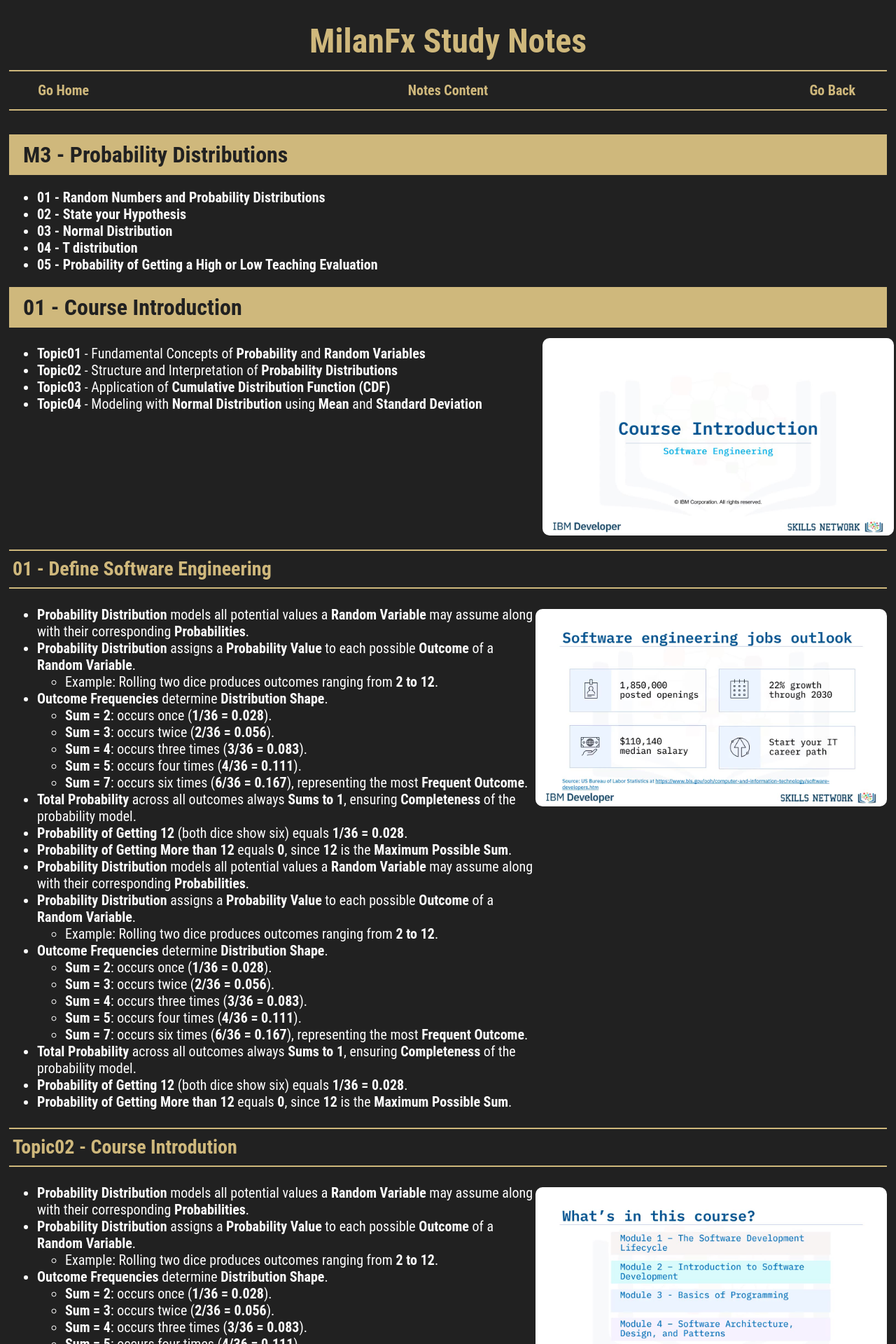
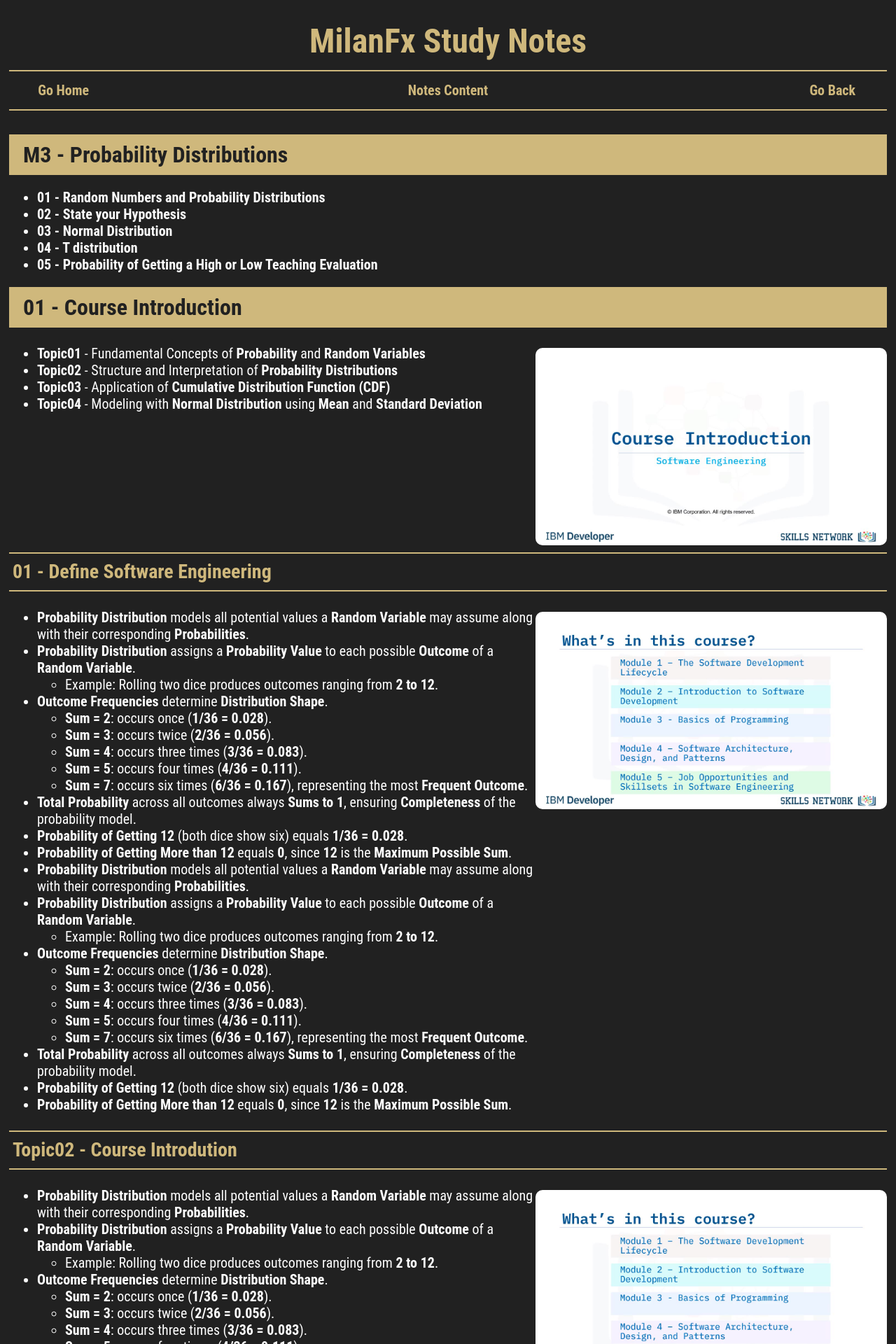
Before and after one commit to milanfx/milanfx.github.io, a Jekyll site: the page built from test.md, in a window 1280 px wide. Shown: the top 1920 px of the page at 70% size. Built offline with Jekyll 4.4.1, drawn with Linux system fonts in a browser that asks for light colours; our own code applies the rules of GitHub Pages for plain Markdown files.

Commit message:
Update test.md

```diff
--- a/test.md
+++ b/test.md
@@ -20,8 +20,8 @@ permalink: /DS05M5/
 - **Topic04** - Modeling with **Normal Distribution** using **Mean** and **Standard Deviation**
 
 </div><div style="text-align:center;">
-    <img src="/images/M101.jpg" style="max-width:100%; border-radius:10px; margin:10px;">
-</div></div>
+    <br><img src="/images/M101.jpg" style="max-width:100%; border-radius:10px;">
+<br></div></div>
 
 
 ### 01 - Define Software Engineering
@@ -53,7 +53,9 @@ permalink: /DS05M5/
 - **Probability of Getting 12** (both dice show six) equals **1/36 = 0.028**.
 - **Probability of Getting More than 12** equals **0**, since **12** is the **Maximum Possible Sum**.
 
-</div><div style="text-align:center;"><br><img src="/images/M102.jpg" style="max-width:100%; border-radius:10px;"></div></div>
+</div><div style="text-align:center;">
+    <br><img src="/images/M103.jpg" style="max-width:100%; border-radius:10px;">
+<br></div></div>
 
 ### Topic02 - Course Introdution
 
@@ -75,7 +77,7 @@ permalink: /DS05M5/
 </div><div style="text-align:center;">
     <br><img src="/images/M103.jpg" style="max-width:100%; border-radius:10px;">
     <br><img src="/images/M104.jpg" style="max-width:100%; border-radius:10px;">
-</div></div>
+<br></div></div>
 
 ### Topic03 - How to Learn
 
```
